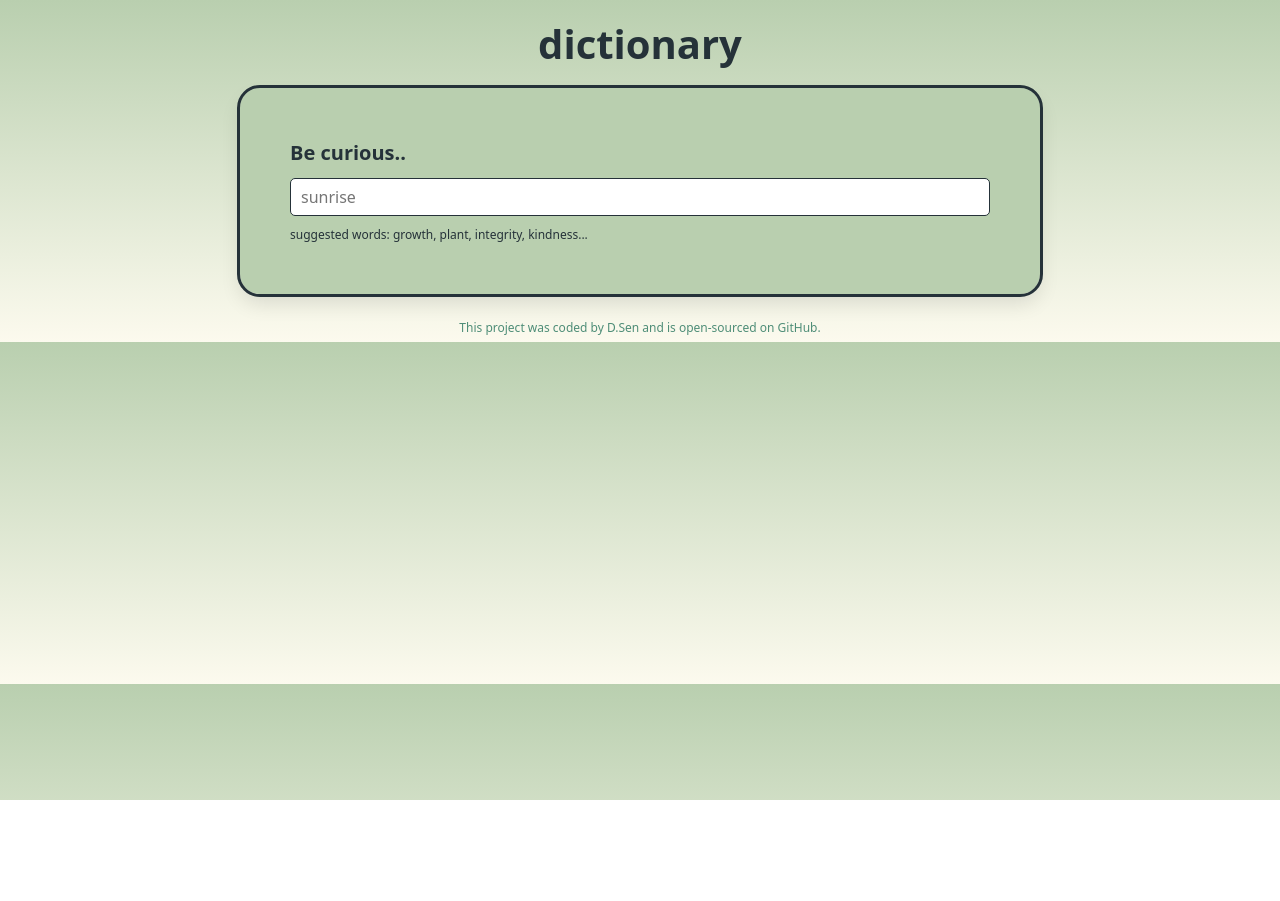
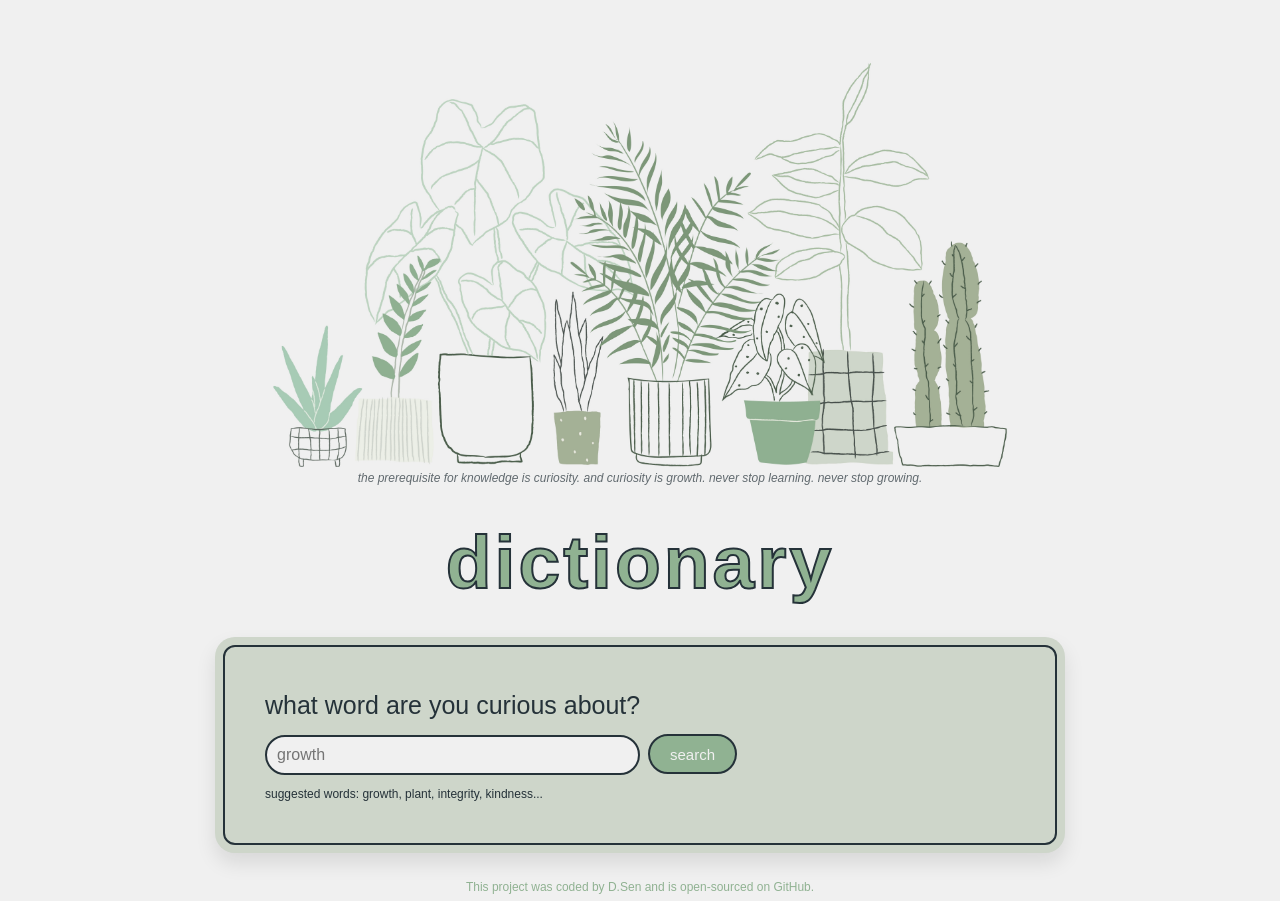
Before and after one commit to dsen12/Dictionary-App-React, a React (Create React App) app: page / in a window 1280 px wide. Before the commit the page ends 800 px from the top, so only its background shows below. Built offline with nearby package versions, Linux system fonts and the light colour scheme; no server answers.

Commit message:
added header banner. updated styling.

```diff
--- a/src/App.css
+++ b/src/App.css
@@ -1,8 +1,15 @@
 .App h1 {
   text-align: center;
-  font-size: 40px;
-  font-weight: bold;
-  margin: 20px 0;
+  font-size: 75px;
+  font-weight: 900;
+  margin: 30px 0;
+  letter-spacing: 3px;
+  color: var(--primary-color);
+  -webkit-text-stroke: 2px var(--secondary-color);
+}
+
+.App .heading {
+  border: 2px solid none;
 }
 
 .App footer {
@@ -22,7 +29,15 @@
 }
 
 .App img {
-  filter: saturate(0.4);
+  filter: saturate(0.7);
+  display: block;
   margin: 0 auto;
-  padding: 0;
 }
+
+.App .tagline {
+  font-size: 12px;
+  text-align: center;
+  margin-top: 2px;
+  font-style: italic;
+  opacity: 0.7;
+}
--- a/src/App.js
+++ b/src/App.js
@@ -1,15 +1,23 @@
 import './App.css';
 import Dictionary from "./Dictionary";
+import banner from "./images/banner.jpg";
 
 function App() {
   return (
     <div className="App">
       <div className="container">
         <header className="App-header">
+          <img src={banner}
+          width="830px"
+            alt="camping"
+            className="img-fluid"></img>
+          <div className='tagline'>the prerequisite for knowledge is curiosity. and curiosity is growth. never stop learning. never stop growing.</div>
+          <div className='heading'>
             <h1>dictionary</h1>
+          </div>
         </header>
         <main>
-          <Dictionary defaultKeyword="sunrise" />
+          <Dictionary defaultKeyword="growth" />
         </main>
         <footer>
           This project was coded by D.Sen and is <a href='https://github.com/dsen12/react-dictionary-app' target='_blank' rel="noreferrer">open-sourced on GitHub.</a>
--- a/src/Dictionary.css
+++ b/src/Dictionary.css
@@ -2,23 +2,42 @@
 .Dictionary section {
     padding: 50px;
     border-radius: 20px;
-    outline: 3px solid var(--secondary-color);
-    /*
+    outline: 2px solid var(--secondary-color);
     outline-offset: -10px;
-    */
     background-color: var(--tertiary-color);
     box-shadow: 0 10px 20px rgb(0 0 0 / 10%);
     margin: 0 auto;
     margin-bottom: 25px;
-    max-width: 800px;
-    }
+    max-width: 850px;
+}
 
-.Dictionary input {
-    width: 100%;
-    border-radius: 5px;
-    padding: 6px 10px;
-    color: #333;
-    border: 1px solid var(--secondary-color);
+.Dictionary .search {
+    margin: auto;
+    width: 50%;
+    height: 40px;
+    border: 2px solid var(--secondary-color);
+    border-radius: 20px;
+    background-color: var(--accent-color);
+    padding-left: 10px;
+}
+
+.Dictionary .search-button {
+    height: 40px;
+    border: 2px solid var(--secondary-color);
+    border-radius: 20px;
+    background-color: var(--primary-color);
+    margin-left: 8px;
+    color: var(--accent-color);
+    text-decoration: none;
+    transition: all 150ms ease-in-out;
+    font-size: 15px;
+    padding: 8px 20px;
+  }
+
+.Dictionary .search-button:hover {
+    border: 2px solid  var(--primary-color);
+    background-color: var(--secondary-color);
+    color: var(--accent-color);
   }
 
 .Dictionary .suggestions {
@@ -27,7 +46,8 @@
 }
 
 .Dictionary .subheading {
-    font-size: 20px;
-    font-weight: 700;
+    font-size: 25px;
+    font-weight: 500;
     margin-bottom: 10px;
+    text-transform: lowercase;
 }
--- a/src/Dictionary.js
+++ b/src/Dictionary.js
@@ -38,10 +38,16 @@ export default function Dictionary(props) {
             <div className="Dictionary">
                 <section>
                     <div className="subheading">
-                        Be curious..
+                    what word are you curious about?
                     </div>
                     <form onSubmit={handleSubmit}>
-                        <input type="search" onChange={handleKeywordChange} placeholder={props.defaultKeyword}/>
+                        <input className="search" type="search" onChange={handleKeywordChange} placeholder={props.defaultKeyword}/>
+                        <input
+                        type="submit"
+                        value="search"
+                        className="search-button"
+                        onClick={handleSubmit}
+                        ></input>
                     </form>
                     <div className="suggestions">
                         suggested words: growth, plant, integrity, kindness...
--- a/src/Results.css
+++ b/src/Results.css
@@ -1,4 +1,5 @@
 .Results h2 {
     font-size: 40px;
     font-weight: 600;
+    letter-spacing: 2px;
 }
--- a/src/index.css
+++ b/src/index.css
@@ -1,15 +1,15 @@
 :root {
     --primary-font-family: "poppins", sans-serif;
     --primary-font-color: #253239;
-    --primary-color: #4E8D77;
+    --primary-color: #90B292 ;
     --secondary-color: #253239;
-    --tertiary-color: #B9CFAF;
-    --accent-color: #FCFAEE;
+    --tertiary-color: #CED6CA;
+    --accent-color: #F0F0F0;
 }
 
 body {
-    background: #FCFAEE;
-    background: linear-gradient(0deg, #FCFAEE, #B9CFAF);
+    background: #F0F0F0;
     height: 100%;
     color: var(--primary-font-color);
+    font-family: var(--primary-font-family);
 }
```
Also changed, not shown: 1 other file (tests, documents, lock files or other folders).
